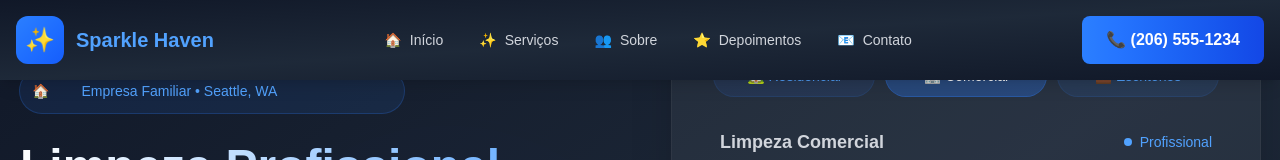
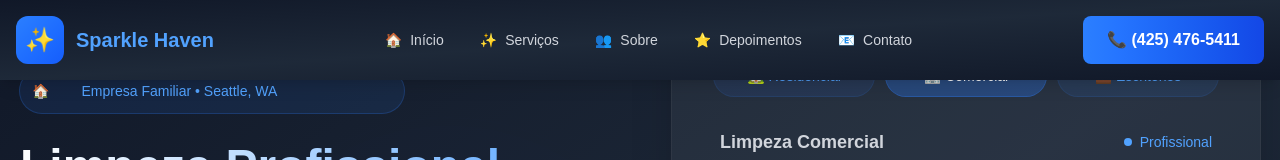
Before and after one commit to Claudio-Silva-Bispo/sparklehaven-website-project, a Next.js app: page / in a window 1280 px wide. Shown: the top 160 px of the page. Built offline with nearby package versions, Linux system fonts and the light colour scheme.

Commit message:
FIX - Ajuste de espaçamento

```diff
--- a/src/components/Navbar.tsx
+++ b/src/components/Navbar.tsx
@@ -89,10 +89,10 @@ export default function Navbar() {
             {/* Botão de Contato */}
             <div className="flex items-center">
               <a
-                href="tel:+12065551234"
+                href="tel:+14254765411"
                 className="bg-gradient-to-r from-blue-500 to-blue-700 hover:from-blue-600 hover:to-blue-800 text-white px-6 py-3 rounded-lg font-semibold transition-all duration-300 hover:-translate-y-1 hover:shadow-lg hover:shadow-blue-500/25 flex items-center gap-2"
               >
-                📞 (206) 555-1234
+                📞 (425) 476-5411
               </a>
             </div>
           </div>
@@ -170,7 +170,7 @@ export default function Navbar() {
               {/* Botão de contato no mobile */}
               <div className="pt-4">
                 <a
-                  href="tel:+12065551234"
+                  href="tel:+14254765411"
                   className="flex items-center justify-center w-full px-4 py-4 bg-gradient-to-r from-blue-500 to-blue-700 hover:from-blue-600 hover:to-blue-800 text-white rounded-lg transition-all font-semibold shadow-lg"
                 >
                   <span className="mr-2">📞</span>
```
